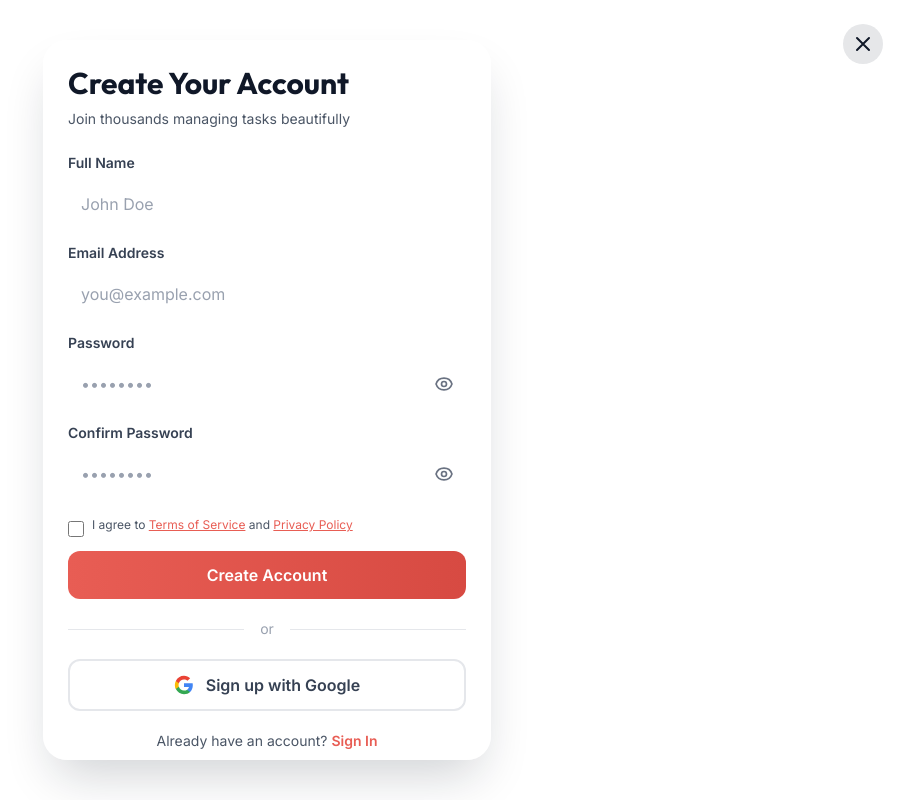
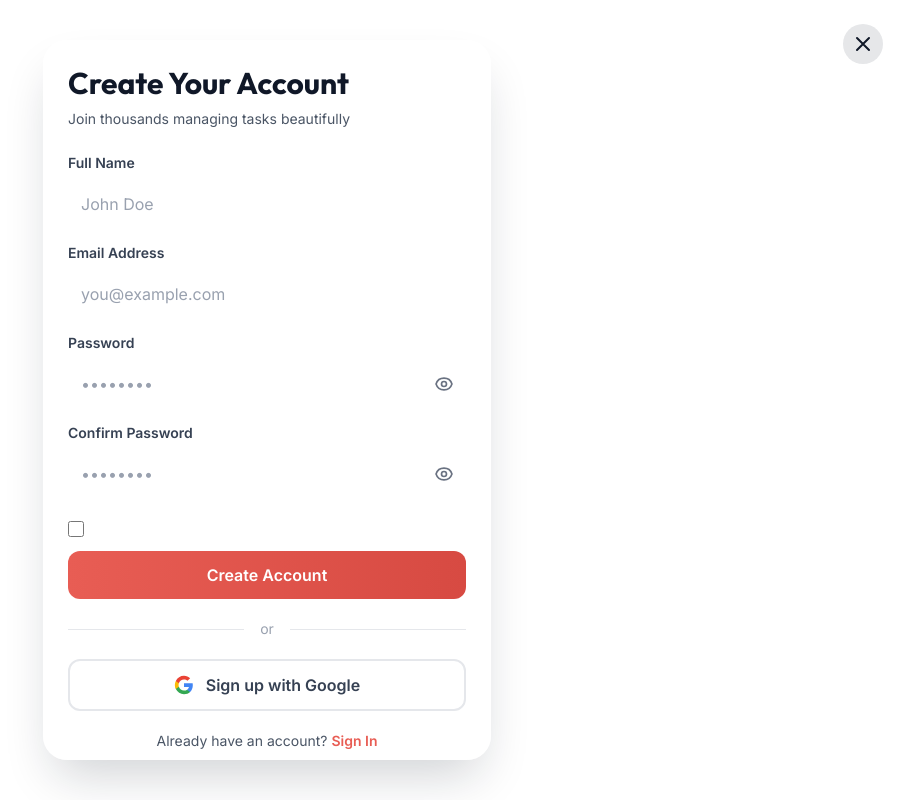
Before and after one commit to AliyanAhmed786/Todo-app-hackathon-2, a Next.js app in the folder frontend/: page /signup in a window 1280 px wide. Shown: the whole page, without its empty margins (373-1280 px from the left). Built offline with nearby package versions, Linux system fonts and the light colour scheme.

Commit message:
frontend update

```diff
--- a/frontend/src/components/SignupFormClient.tsx
+++ b/frontend/src/components/SignupFormClient.tsx
@@ -327,7 +327,7 @@ const SignupFormClient: React.FC = () => {
               className="w-4 h-4 rounded mt-1 accent-coral-600 cursor-pointer"
             />
             <label htmlFor="agreeToTerms" className="text-xs text-gray-600">
-              I agree to <Link href="/terms" className="text-coral-600 hover:text-coral-700 underline">Terms of Service</Link> and <Link href="/privacy" className="text-coral-600 hover:text-coral-700 underline">Privacy Policy</Link>
+              {/* I agree to <Link href="/terms" className="text-coral-600 hover:text-coral-700 underline">Terms of Service</Link> and <Link href="/privacy" className="text-coral-600 hover:text-coral-700 underline">Privacy Policy</Link> */}
             </label>
           </div>
 
```
